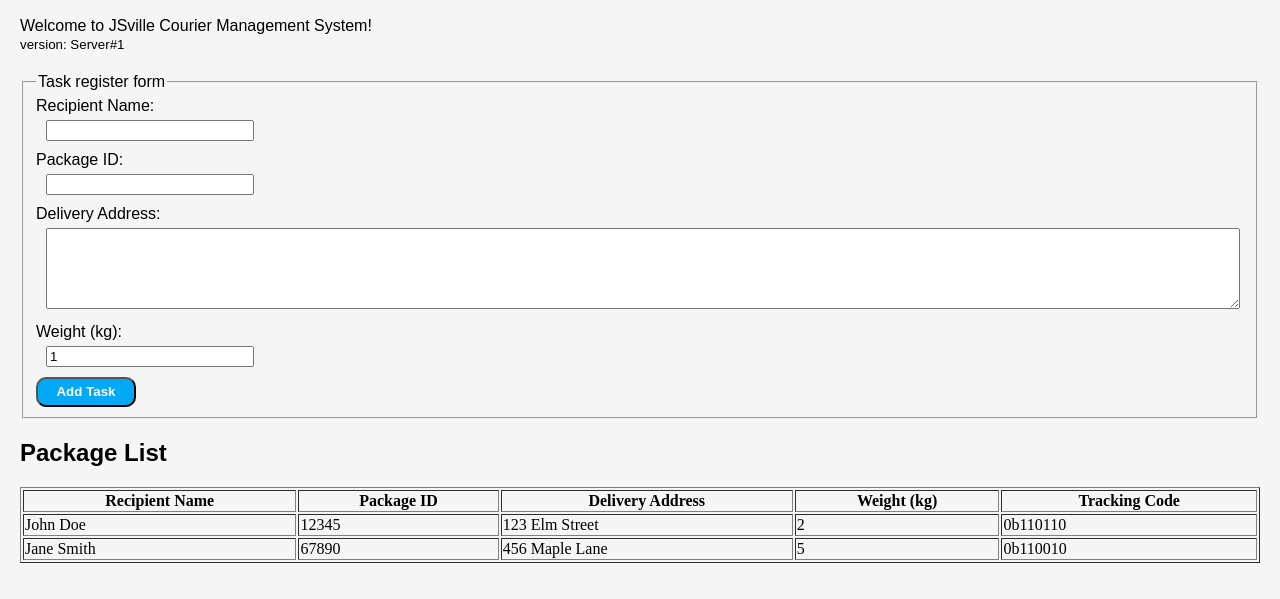
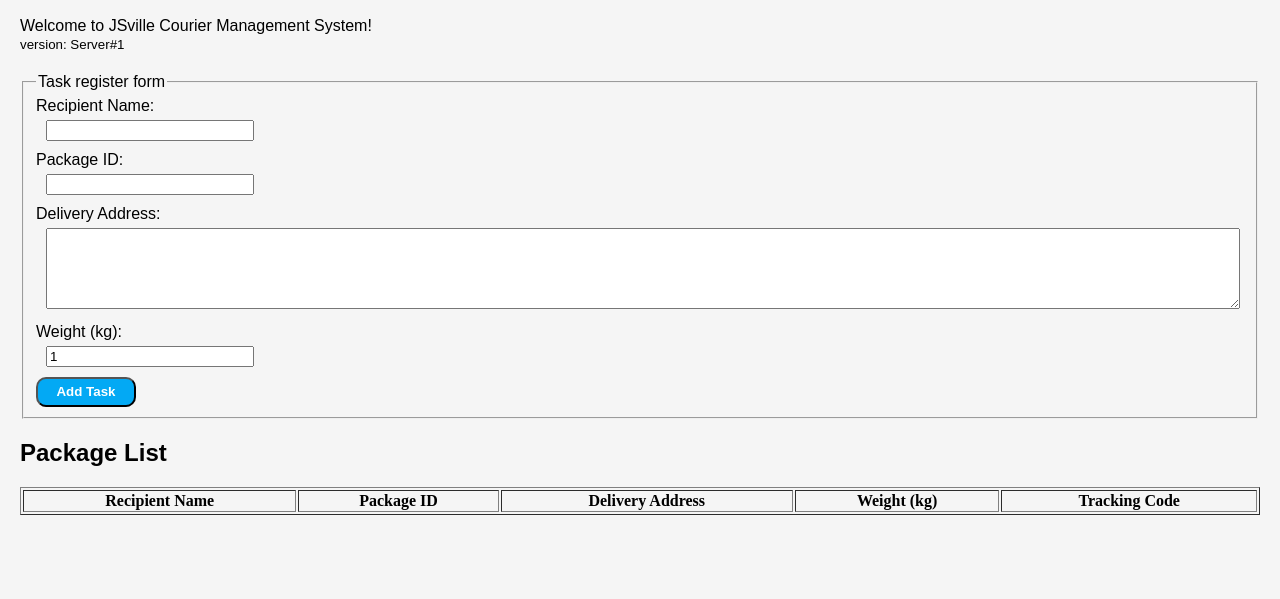
Before and after one commit to itouoti12/IST103FinalExam, a plain HTML site: page index.html in a window 1280 px wide. Shown: the part 103-702 px from the top of the page. Drawn offline with Linux system fonts and the light colour scheme.

Commit message:
modify deleting default samples

```diff
--- a/index.html
+++ b/index.html
@@ -100,22 +100,7 @@
             <th>Tracking Code</th>
           </tr>
         </thead>
-        <tbody id="package-list-body">
-          <tr>
-            <td>John Doe</td>
-            <td>12345</td>
-            <td>123 Elm Street</td>
-            <td>2</td>
-            <td>0b110110</td>
-          </tr>
-          <tr>
-            <td>Jane Smith</td>
-            <td>67890</td>
-            <td>456 Maple Lane</td>
-            <td>5</td>
-            <td>0b110010</td>
-          </tr>
-        </tbody>
+        <tbody id="package-list-body"></tbody>
       </table>
     </section>
   </body>
```
